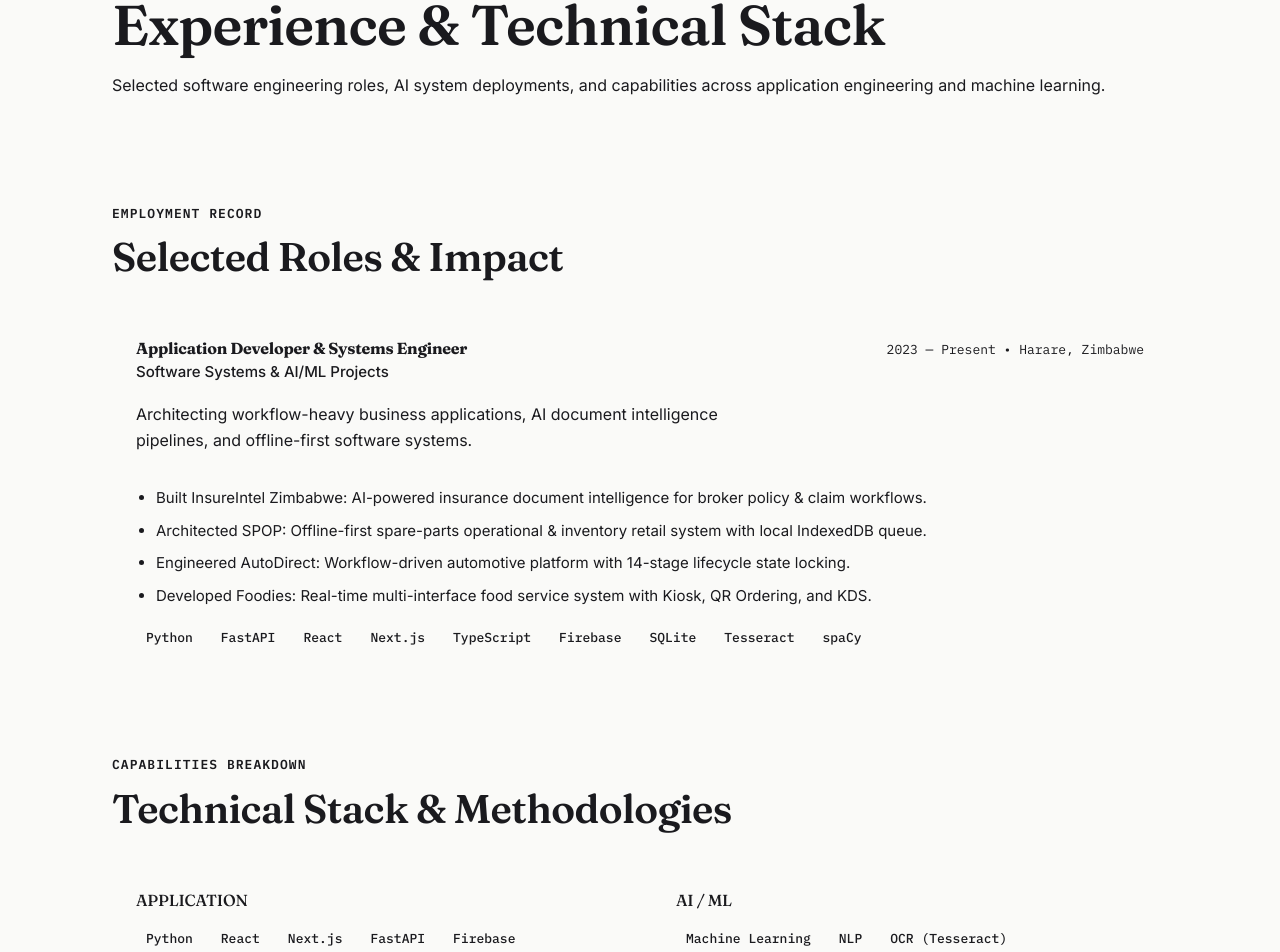
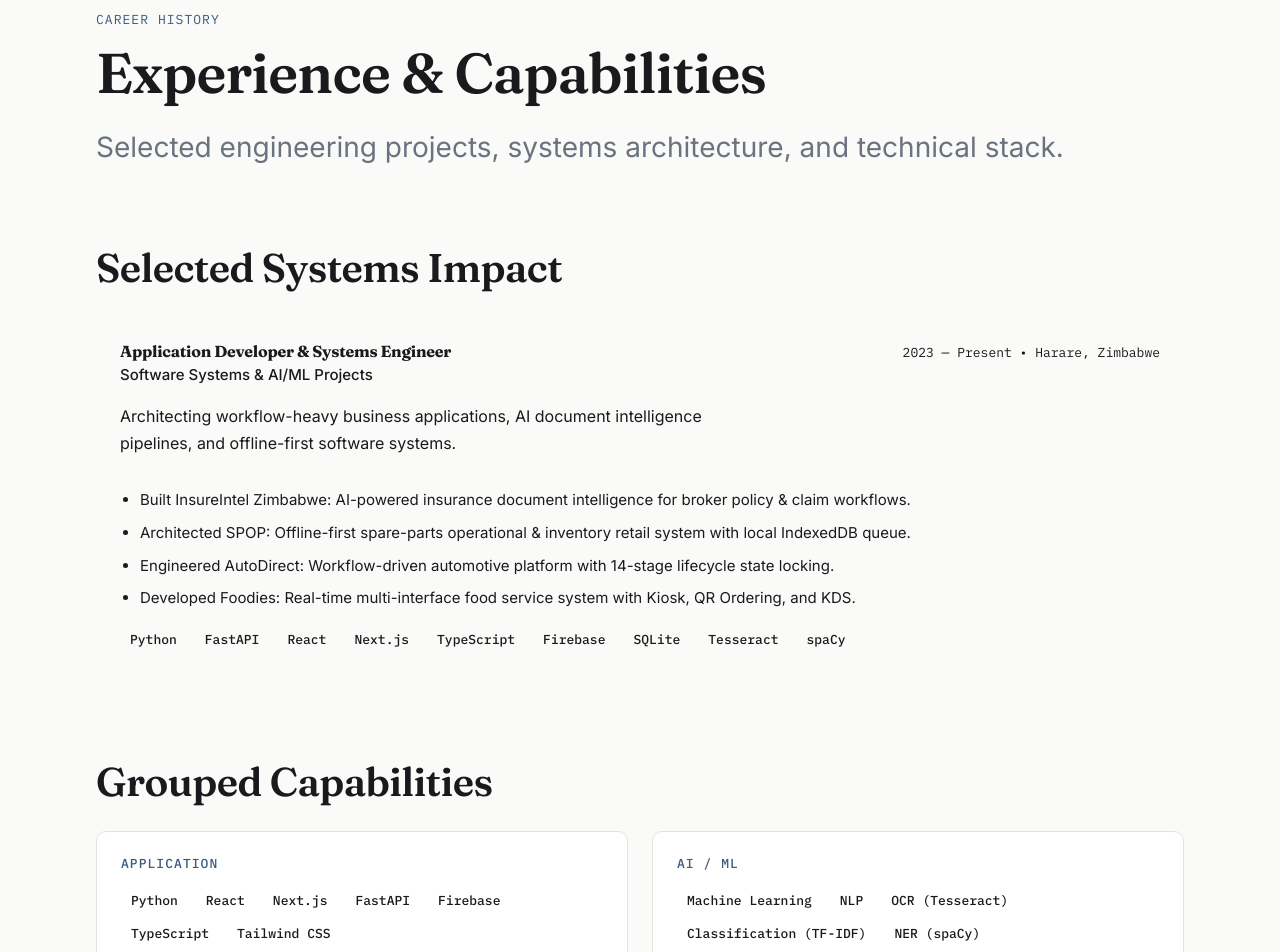
Before and after one commit to thatboyBbx/PORTFOLIO, a React (Vite) app: page /experience in a window 1280 px wide. Shown: the part 160-1112 px from the top of the page. Built offline with nearby package versions, Linux system fonts and the light colour scheme.

Commit message:
chore: complete Panashe Bobojani UI transformation QA audit and build verification

```diff
--- a/src/pages/ExperiencePage.tsx
+++ b/src/pages/ExperiencePage.tsx
@@ -1,27 +1,28 @@
 import React from 'react';
 import { experienceData, capabilityGroups } from '../content/experience';
-import SectionHeading from '../components/ui/SectionHeading';
 import TagList from '../components/ui/TagList';
 import styles from './ExperiencePage.module.css';
 
 export const ExperiencePage: React.FC = () => {
   return (
-    <div className="container">
+    <div className="container" style={{ padding: 'var(--space-12) var(--space-4) var(--space-24) var(--space-4)' }}>
       <header className={styles.header}>
-        <SectionHeading
-          eyebrow="Career History"
-          title="Experience & Technical Stack"
-          description="Selected software engineering roles, AI system deployments, and capabilities across application engineering and machine learning."
-          level={1}
-        />
+        <div style={{ fontFamily: 'var(--font-mono)', fontSize: 'var(--text-xs)', color: 'var(--accent)', textTransform: 'uppercase', letterSpacing: '0.08em', marginBottom: 'var(--space-2)' }}>
+          CAREER HISTORY
+        </div>
+        <h1 style={{ fontFamily: 'var(--font-display)', fontSize: 'var(--text-3xl)', marginBottom: 'var(--space-4)' }}>
+          Experience & Capabilities
+        </h1>
+        <p style={{ fontSize: 'var(--text-xl)', color: 'var(--text-secondary)', maxWidth: 'var(--max-width-prose)' }}>
+          Selected engineering projects, systems architecture, and technical stack.
+        </p>
       </header>
 
       {/* Timeline Section */}
       <section className={styles.section} aria-labelledby="roles-heading">
-        <SectionHeading
-          eyebrow="Employment Record"
-          title="Selected Roles & Impact"
-        />
+        <h2 id="roles-heading" style={{ fontFamily: 'var(--font-display)', fontSize: 'var(--text-2xl)', marginBottom: 'var(--space-6)' }}>
+          Selected Systems Impact
+        </h2>
 
         <div className={styles.timeline}>
           {experienceData.map((item) => (
@@ -48,18 +49,18 @@ export const ExperiencePage: React.FC = () => {
         </div>
       </section>
 
-      {/* Technical Stack & Capabilities */}
+      {/* Grouped Capabilities */}
       <section className={styles.section} aria-labelledby="stack-heading">
-        <SectionHeading
-          eyebrow="Capabilities Breakdown"
-          title="Technical Stack & Methodologies"
-        />
+        <h2 id="stack-heading" style={{ fontFamily: 'var(--font-display)', fontSize: 'var(--text-2xl)', marginBottom: 'var(--space-6)' }}>
+          Grouped Capabilities
+        </h2>
 
         <div className={styles.grid}>
           {capabilityGroups.map((group) => (
-            <div key={group.category} style={{ background: 'var(--color-surface)', padding: 'var(--space-6)', borderRadius: 'var(--radius-xl)', border: '1px solid var(--color-border)' }}>
-              <h3 style={{ fontSize: 'var(--text-h4)', marginBottom: 'var(--space-2)' }}>{group.category}</h3>
-              <p style={{ fontSize: 'var(--text-sm)', color: 'var(--color-muted)', marginBottom: 'var(--space-4)' }}>{group.description}</p>
+            <div key={group.category} style={{ background: 'var(--surface)', padding: 'var(--space-6)', borderRadius: 'var(--radius-lg)', border: '1px solid var(--border)' }}>
+              <h3 style={{ fontFamily: 'var(--font-mono)', fontSize: 'var(--text-xs)', color: 'var(--accent)', textTransform: 'uppercase', letterSpacing: '0.08em', marginBottom: 'var(--space-4)' }}>
+                {group.category}
+              </h3>
               <TagList tags={group.skills} />
             </div>
           ))}
```
Also changed, not shown: 1 other file (tests, documents, lock files or other folders).
